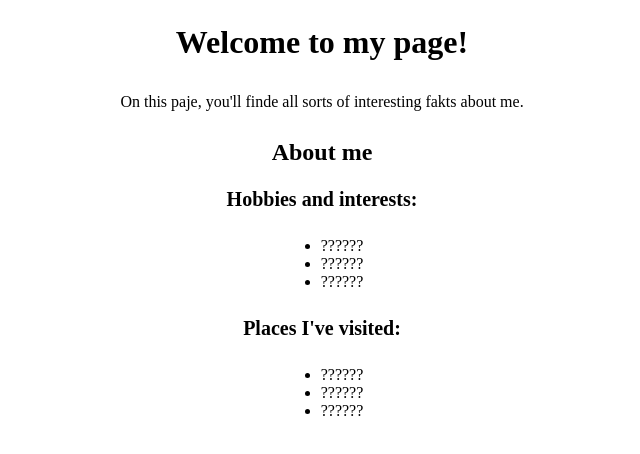
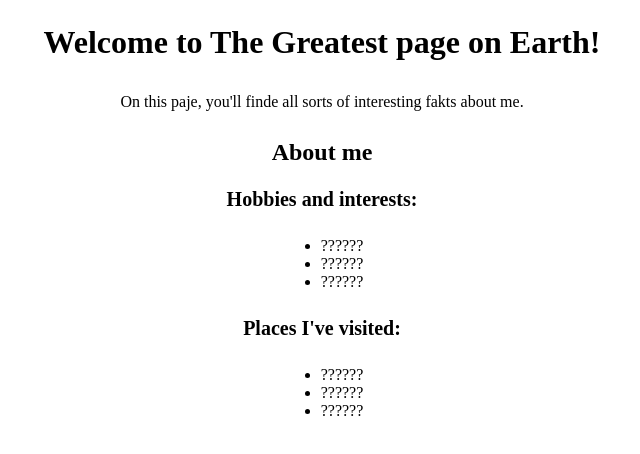
Before and after one commit to D-j-blakemore/git-fundamentals-lab, a plain HTML site: page index.html in a window 1280 px wide. Shown: the whole page, without its empty margins (318-958 px from the left). Drawn offline with Linux system fonts and the light colour scheme.

Commit message:
Edit page header

```diff
--- a/index.html
+++ b/index.html
@@ -8,7 +8,7 @@
   </head>
 
   <body>
-    <h1>Welcome to my page!</h1>
+    <h1>Welcome to The Greatest page on Earth!</h1>
     <p>On this paje, you'll finde all sorts of interesting fakts about me.</p>
 
     <h2>About me</h2>
```
